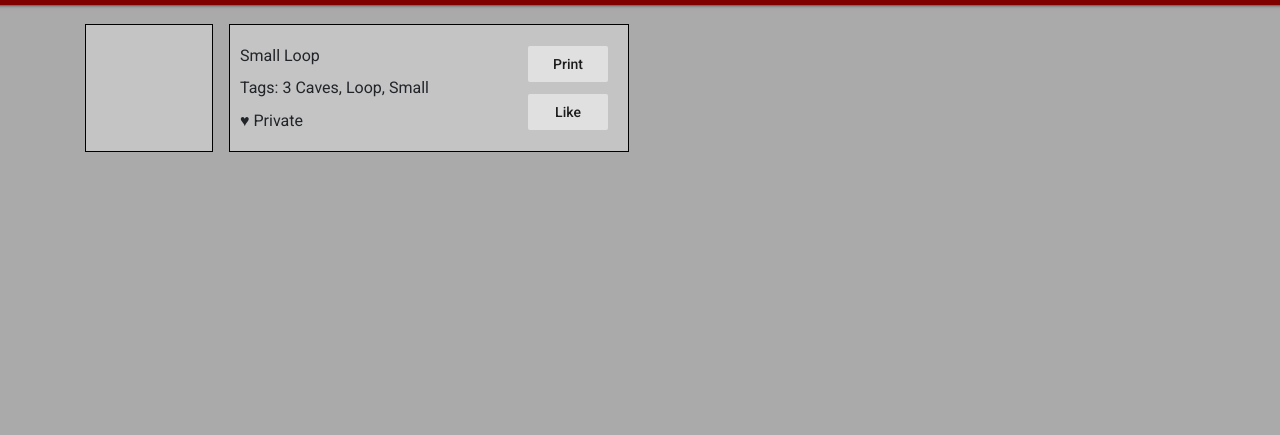
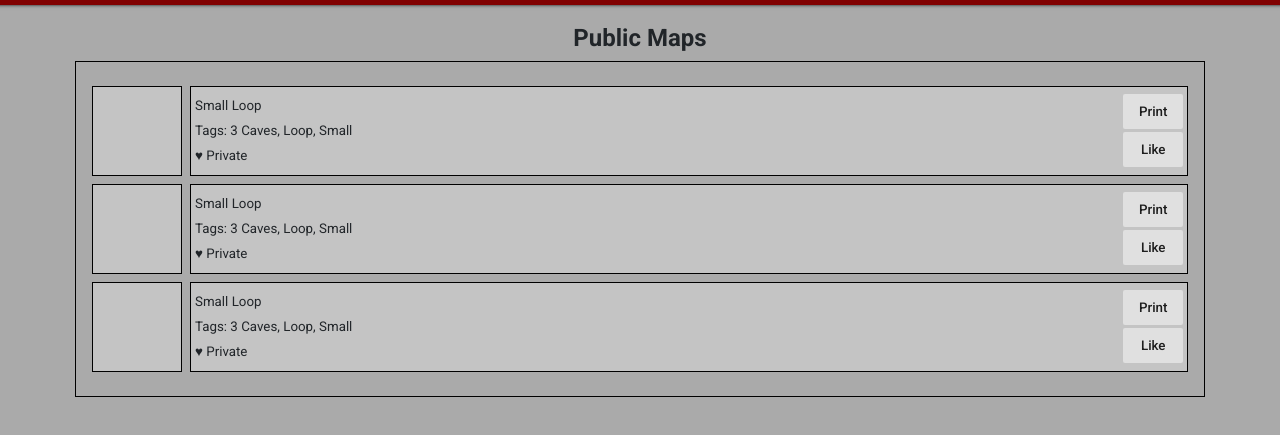
Before and after one commit to Luke-Ferderer/InTheVeinOfCaves, a plain HTML site: page public/browse.html in a window 1280 px wide. Shown: the part 51-486 px from the top of the page. Drawn offline with Linux system fonts and the light colour scheme; some packages are replaced by stand-ins of ours.

Commit message:
map list

```diff
--- a/public/browse.html
+++ b/public/browse.html
@@ -29,8 +29,43 @@
 
   <div id="browsePage" class="container page-container">
 
-    <div class="mapList">
+    <h4>Public Maps</h4>
 
+    <div id="mapList">
+
+      <!-- Sample Map -->
+      <div class="map-item">
+        <div class="map-icon"></div>
+        <div class="map-details">
+          <div class="map-detail-lines">
+            <div class="map-title">Small Loop</div>
+            <div class="map-tags">Tags: 3 Caves, Loop, Small</div>
+            <div class="map-likes"><span class="heart">♥</span>&nbsp;Private</div>
+          </div>
+          <div class="map-detail-buttons">
+            <button type="button" class="btn">Print</button>
+            <button type="button" class="btn">Like</button>
+          </div>
+        </div>
+      </div>
+
+      <!-- Sample Map -->
+      <div class="map-item">
+        <div class="map-icon"></div>
+        <div class="map-details">
+          <div class="map-detail-lines">
+            <div class="map-title">Small Loop</div>
+            <div class="map-tags">Tags: 3 Caves, Loop, Small</div>
+            <div class="map-likes"><span class="heart">♥</span>&nbsp;Private</div>
+          </div>
+          <div class="map-detail-buttons">
+            <button type="button" class="btn">Print</button>
+            <button type="button" class="btn">Like</button>
+          </div>
+        </div>
+      </div>
+
+      <!-- Sample Map -->
       <div class="map-item">
         <div class="map-icon"></div>
         <div class="map-details">
--- a/public/styles/main.css
+++ b/public/styles/main.css
@@ -9,6 +9,8 @@ body {
 
 .page-container {
     margin-top: 75px;
+    padding-left: 5px;
+    padding-right: 5px;
 }
 
 .btn, .btn:hover, .btn:focus {
@@ -23,31 +25,52 @@ body {
     margin: 0 auto;
 }
 
+h4 {
+    text-align: center;
+    font-weight: bold;
+}
+
 #guestButtons, #memberButton {
     text-align: right;
+}
+
+#mapList {
+    border: 1px solid black;
+    padding: 16px;
+}
+
+.map-item {
+    display: flex;
+    word-break: break-all;
+    margin-top: 8px;
+    margin-bottom: 8px;
 }
 
 .map-icon {
     background-color: #c4c4c4;
     border: 1px solid black;
-    float: left;
-    height: 128px;
-    width: 128px;
-    margin-right: 16px;
+    /* TODO: need to be adjusted  to fix weird resizing stuff*/
+    flex: 0 0 90px;
+    /* height: 90px;
+    width: 90px; */
+    margin-right: 8px;
 }
 
+/* TODO: need to be adjusted  to fix weird resizing stuff*/
 .map-details {
     display:inline-block;
     background-color: #c4c4c4;
     border: 1px solid black;
-    height: 128px;
-    width: 400px;
-    padding: 10px;
+    flex: 1 1 auto;
+    font-size: 10pt;
+    min-height: 90px;
+    padding: 4px;
 }
 
 .map-detail-lines {
     display: flex;
     flex-direction: column;
+    flex-wrap: initial;
     float: left;
     height: 100%;
     justify-content: space-evenly;
@@ -62,5 +85,7 @@ body {
 }
 
 .map-detail-buttons .btn {
-    width: 80px;
+    width: 100%;
+    font-size: 10pt;
+    margin: 0;
 }
```
